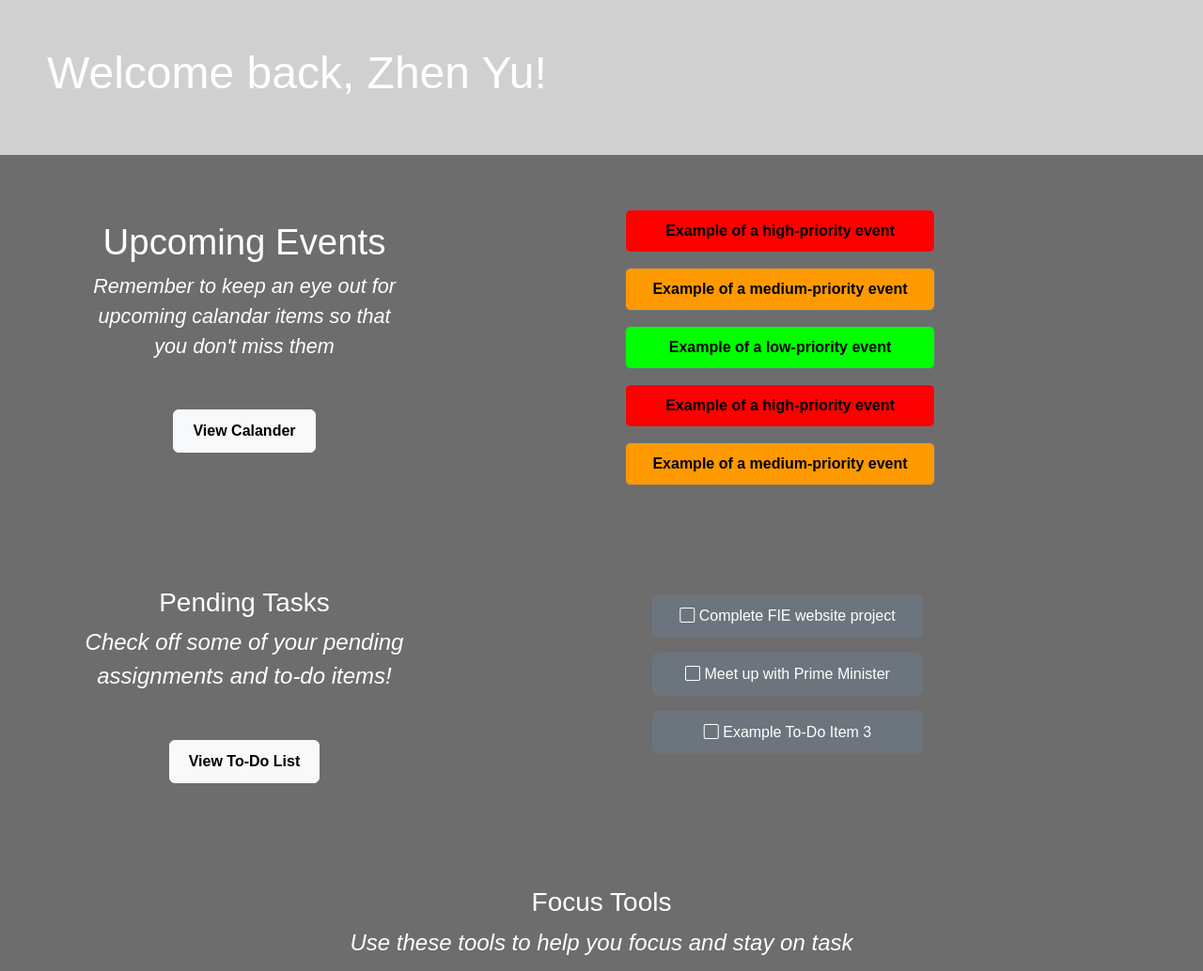
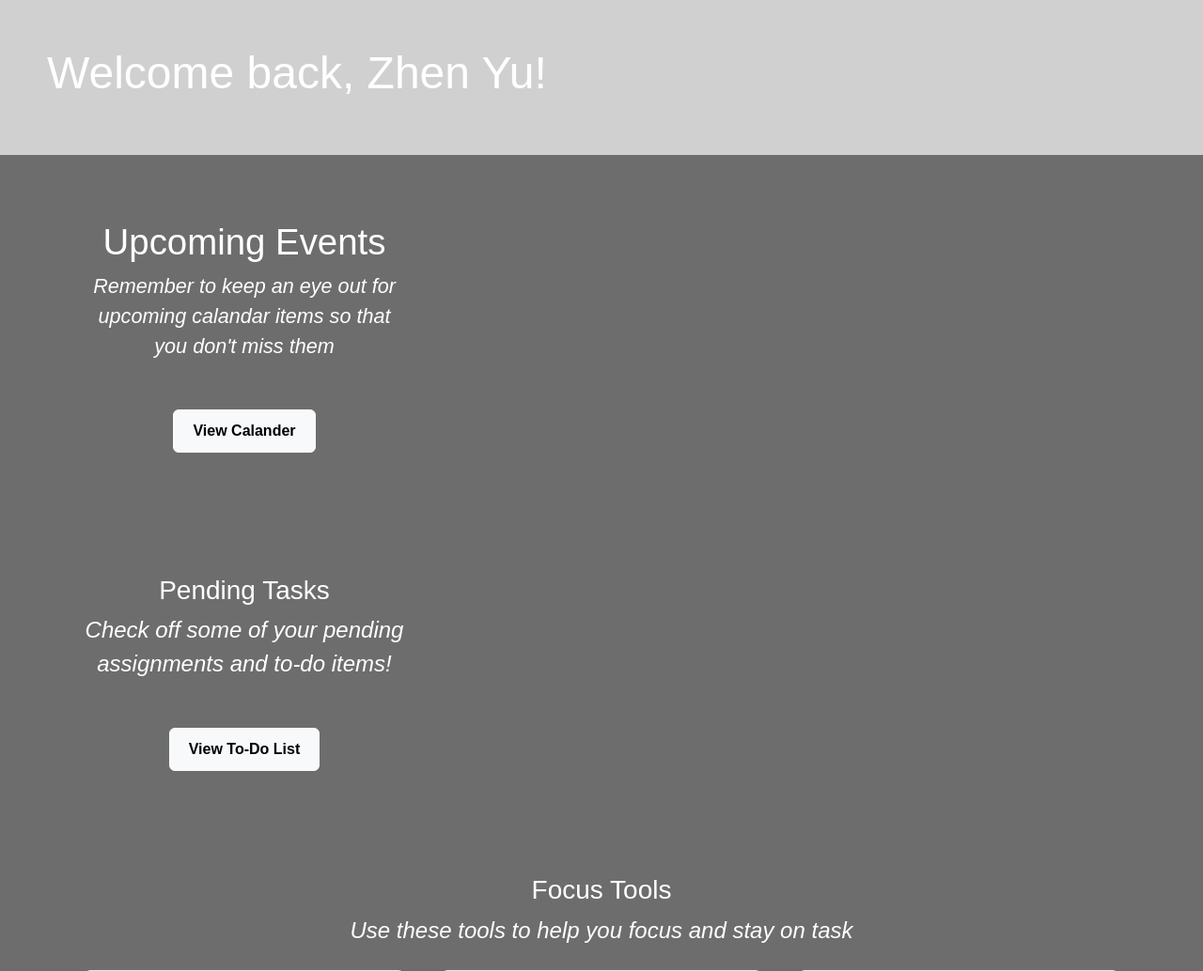
Before and after one commit to IronForce-Auscent/FIE-Final-Project, a Flask app: template templates/index.html in a window 1280 px wide. Shown: the part 887-1921 px from the top of the page at 94% size. Run offline with Flask 3, Linux system fonts and the light colour scheme; the template is opened without the code that fills it, so the values that code supplies are empty; style sheets or scripts are compiled from the project's sources; some libraries are stand-ins or nearby versions.

Commit message:
Reworked app.py

```diff
--- a/app.py
+++ b/app.py
@@ -70,7 +70,11 @@ def query_data(category: str):
 @app.route("/")
 @app.route("/index")
 def index():
-    return render_template("index.html")
+    todo_data = json.loads(query_data("todo")[0][0])
+    calender_data = json.loads(query_data("calander")[0][0])
+    print(todo_data)
+    print(calender_data)
+    return render_template("index.html", todo_response = [value for _, value in todo_data.items()] if todo_data else [], calender_response = [value for _, value in calender_data.items()] if calender_data else [])
 
 @app.route("/calander")
 def calander():
@@ -93,6 +97,9 @@ def todo_method(method: str):
         elif method == "remove":
             id = request.form.get("id")
             remove_todo(str(id))
+        elif method == "clear":
+            # God bless all that data, hope you didn't need it
+            update_data({}, "todo")
     return redirect(url_for("todo"))
 
 if __name__ == "__main__":
--- a/static/css/index.css
+++ b/static/css/index.css
@@ -31,6 +31,7 @@ section p {
 
 .upcoming-event {
   color: black;
+  min-width: 300px;
 }
 
 .upcoming-list {
@@ -52,6 +53,7 @@ section p {
 /* CSS for to-do list */
 .todo-entry {
   padding: 10px 20px 10px 20px;
+  min-width: 300px;
 }
 
 /* CSS for focus tools highlight */
--- a/static/css/index.scss
+++ b/static/css/index.scss
@@ -32,6 +32,7 @@ section p {
 
 .upcoming-event {
     color: black;
+    min-width: 300px;
 }
 
 .upcoming-list {
@@ -53,6 +54,7 @@ section p {
 /* CSS for to-do list */
 .todo-entry {
     padding: 10px 20px 10px 20px;
+    min-width: 300px;
 }
 
 /* CSS for focus tools highlight */
--- a/static/src/todo.js
+++ b/static/src/todo.js
@@ -9,10 +9,7 @@ function switchState(checkbox) {
 }
 
 function clearAll() {
-    var entries = document.getElementsByClassName('todo-entries');
-    for (var i = 0; i < entries.length; i++) {
-        entries[i].remove();
-    }
+    $.post("/todo/clear");
 }
 
 function removeItem() {
--- a/templates/index.html
+++ b/templates/index.html
@@ -23,12 +23,23 @@
                 <a href="calander" class="btn btn-secondary btn-light btn-calander" role="button">View Calander</a>
             </div>
             <div class="col-sm-8">
-                <div class="btn-group-vertical upcoming-list" role="group" aria-label="Vertical button group">
+                <div class="btn-group-vertical upcoming-list" role="group" aria-label="Vertical button group"><!--
                     <button type="button" class="btn btn-secondary m-2 rounded upcoming-event event-high-prio">Example of a high-priority event</button>
                     <button type="button" class="btn btn-secondary m-2 rounded upcoming-event event-med-prio">Example of a medium-priority event</button>
                     <button type="button" class="btn btn-secondary m-2 rounded upcoming-event event-low-prio">Example of a low-priority event</button>
                     <button type="button" class="btn btn-secondary m-2 rounded upcoming-event event-high-prio">Example of a high-priority event</button>
-                    <button type="button" class="btn btn-secondary m-2 rounded upcoming-event event-med-prio">Example of a medium-priority event</button>
+                    <button type="button" class="btn btn-secondary m-2 rounded upcoming-event event-med-prio">Example of a medium-priority event</button> -->
+                    {% if calender_response %}
+                    {% for item in calender_response %}
+                    {% if item["priority"] == "high" %}
+                    <a href="calender" class="btn btn-secondary m-2 rounded upcoming-event event-high-prio">{{ item["title"] }}</a>
+                    {% elif item["priority"] == "medium" %}
+                    <a href="calender" class="btn btn-secondary m-2 rounded upcoming-event event-med-prio">{{ item["title"] }}</a>
+                    {% elif item["priority"] == "low" %}
+                    <a href="calender" class="btn btn-secondary m-2 rounded upcoming-event event-low-prio">{{ item["title"] }}</a>
+                    {% endif %}
+                    {% endfor %}
+                    {% endif %}
                 </div>
             </div>
         </div>
@@ -47,18 +58,14 @@
             </div>
             <div class="col-sm-8 todo-header">
                 <div class="btn-group-vertical todo-list-preview" role="group" aria-label="Vertical button group">
-                    <a href="#" class="btn btn-secondary m-2 rounded todo-entry">
+                    {% if todo_response %}
+                    {% for item in todo_response %}
+                    <a href="todo" class="btn btn-secondary m-2 rounded todo-entry">
                         <i class="bi bi-square"></i>
-                        Complete FIE website project
+                        {{ item["title"] }}
                     </a>
-                    <a href="#" class="btn btn-secondary m-2 rounded todo-entry">
-                        <i class="bi bi-square"></i>
-                        Meet up with Prime Minister
-                    </a>
-                    <a href="#" class="btn btn-secondary m-2 rounded todo-entry">
-                        <i class="bi bi-square"></i>
-                        Example To-Do Item 3
-                    </a>
+                    {% endfor %}
+                    {% endif %}
                 </div>
             </div>
         </div>
```
Also changed, not shown: 1 other file.
